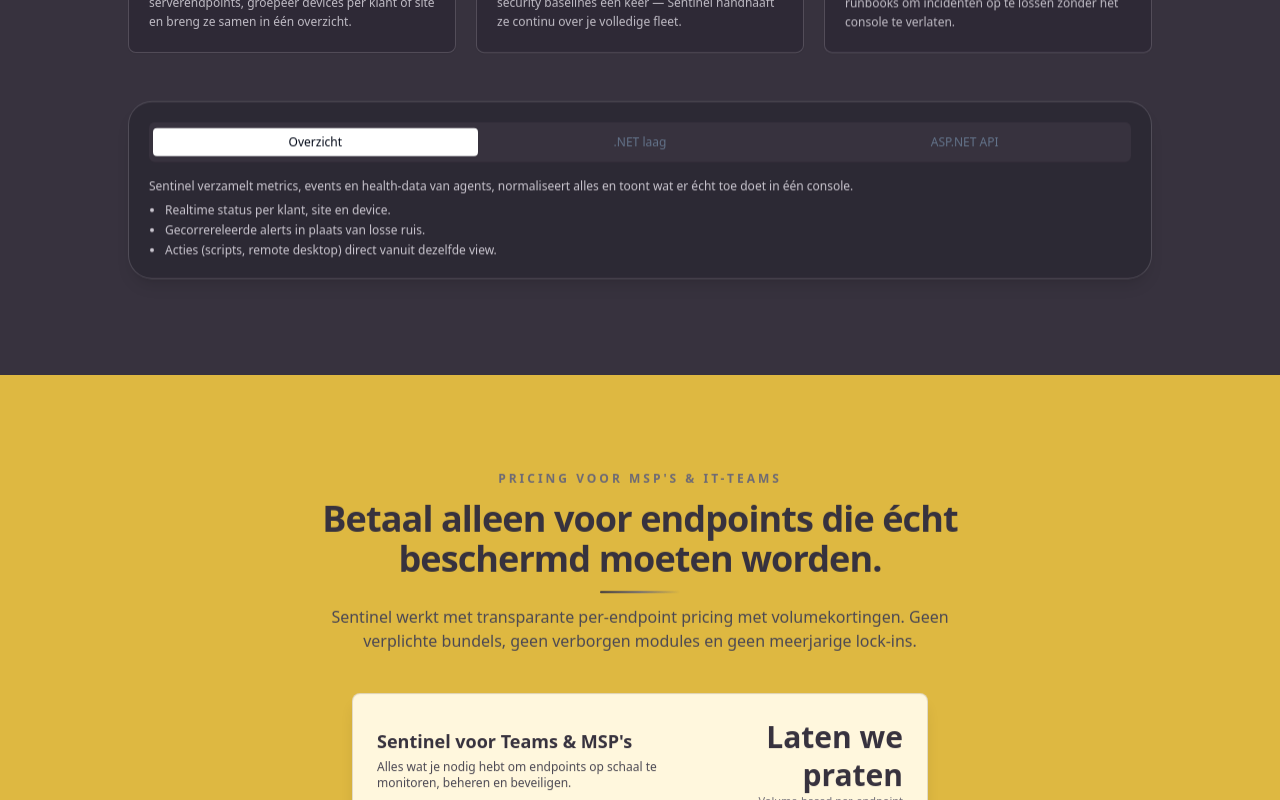
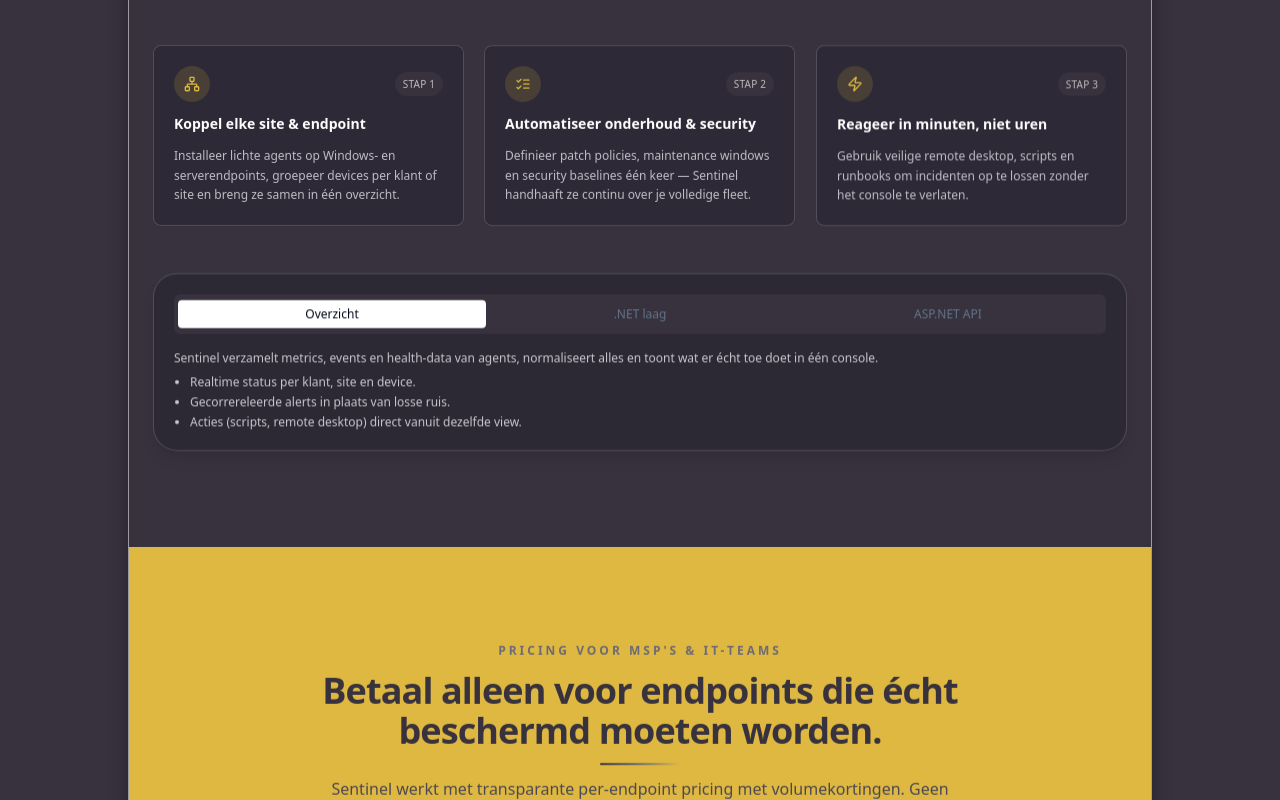
Before and after one commit to Zutly/Sentinel, a React (Vite) app: page / in a window 1280 px wide. Shown: the part 2000-2800 px from the top of the page. Built offline with nearby package versions, Linux system fonts and the light colour scheme.

Commit message:
[dyad] Centraliseerde de hele pagina in een afgeronde contentkaart op donkere achtergrond voor een React Email-achtige layout met behoud van huidige kleuren. - wrote 1 file(s)

```diff
--- a/src/pages/Index.tsx
+++ b/src/pages/Index.tsx
@@ -8,15 +8,19 @@ import Footer from "@/components/layout/Footer";
 
 const Index = () => {
   return (
-    <div className="min-h-screen bg-[#BFBDC1] text-[#37323E]">
+    <div className="min-h-screen bg-[#37323E] text-[#37323E]">
       <Navbar />
-      <main className="flex flex-col">
-        <Hero />
-        <Features />
-        <HowItWorks />
-        <Pricing />
-        <Testimonials />
+
+      <main className="flex justify-center px-4 py-10 md:px-6 md:py-16">
+        <div className="w-full max-w-5xl overflow-hidden rounded-3xl border border-[#6D6A75]/40 bg-[#BFBDC1] shadow-xl shadow-black/40">
+          <Hero />
+          <Features />
+          <HowItWorks />
+          <Pricing />
+          <Testimonials />
+        </div>
       </main>
+
       <Footer />
     </div>
   );
```
